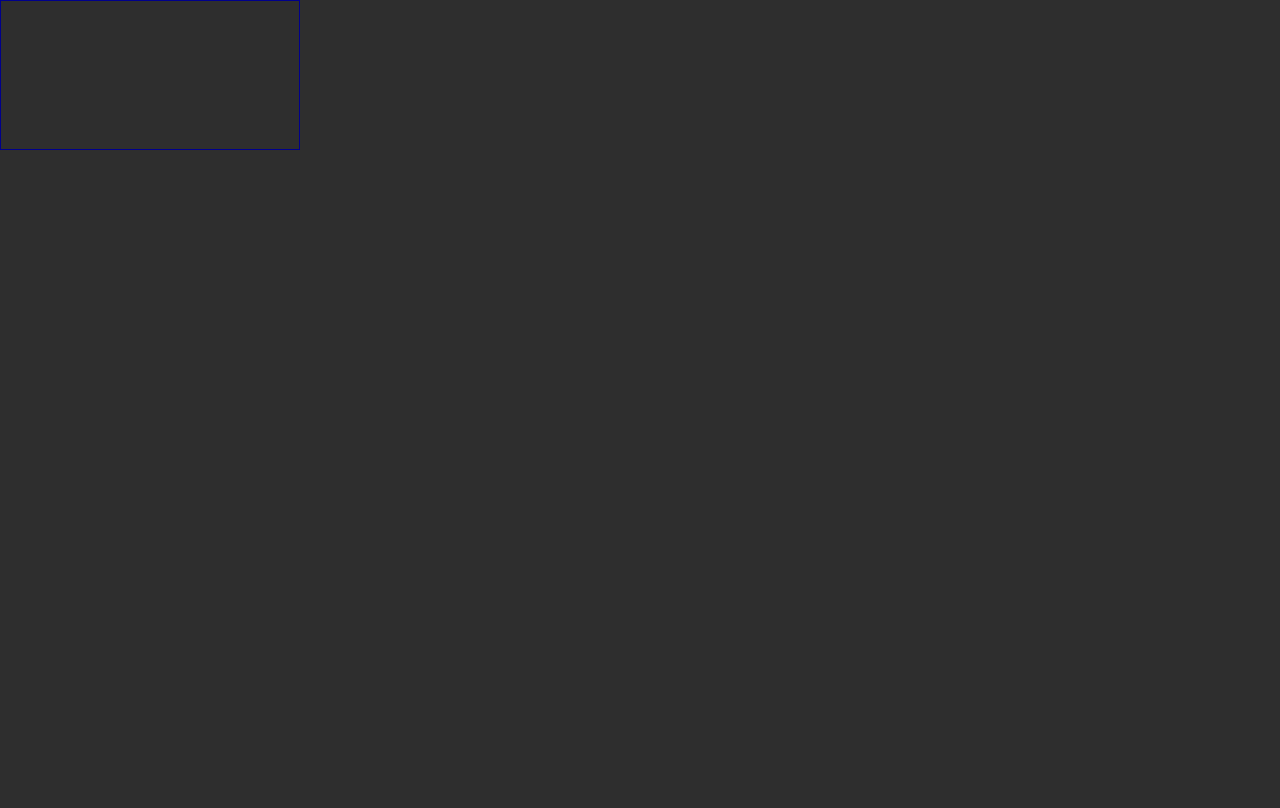
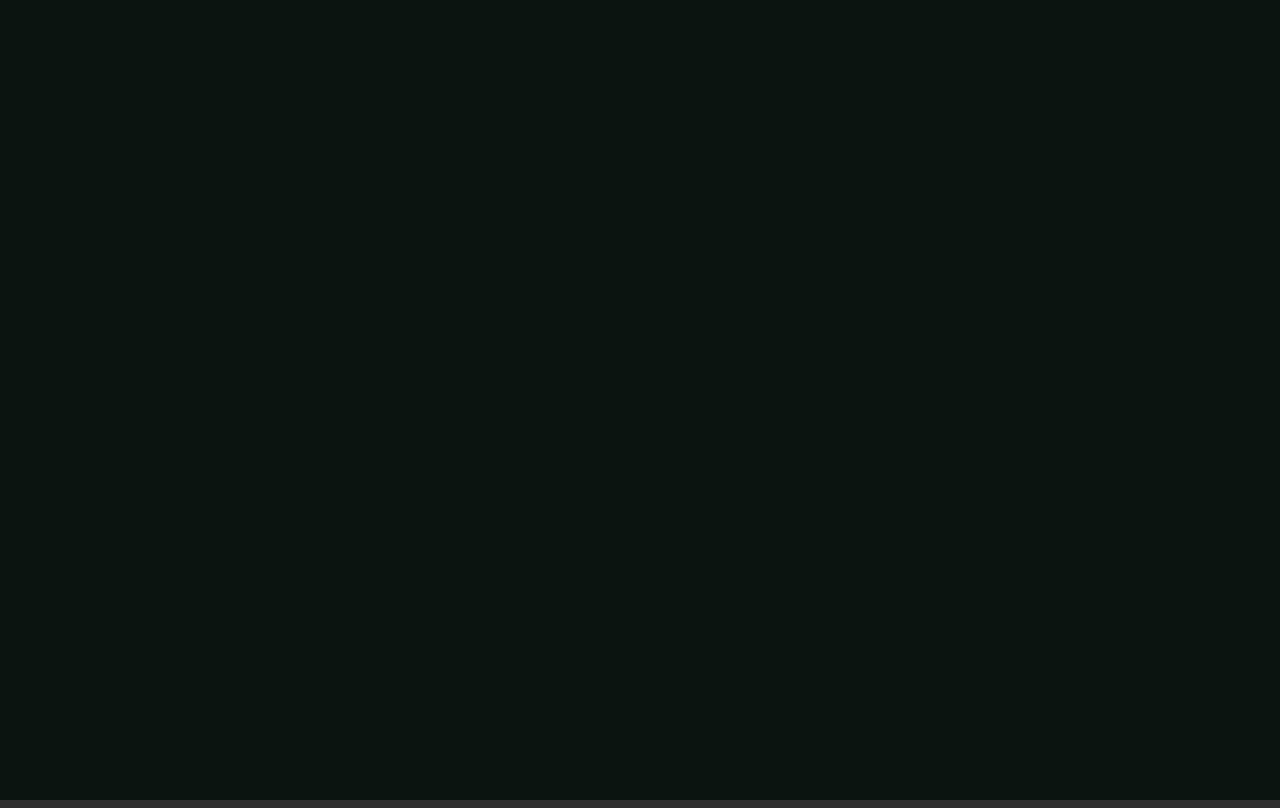
Before and after one commit to gleufeurg/PFGame, a plain HTML site: page index.html in a window 1280 px wide. Drawn offline with Linux system fonts and the light colour scheme.

Commit message:
try to create stars

```diff
--- a/index.html
+++ b/index.html
@@ -12,33 +12,73 @@
             overflow: hidden; /*enlève les barres de défilement*/
             background-color: #2e2e2e;
             color: white;
-            outline-color: gold;
+            outline: 1px, solid gold;
             font-family: "Rubik", sans-serif; /*"Rubik" possible car certains noms contiennent des espaces, ici pas nécessaire mais juste au cas où*/
             text-align: center;
             font-size: 30px;
         }
 
         #game {
-            display: block;
-            outline: 1px solid darkblue;
-            outline-offset: -1px;
+            /*outline: 1px solid antiquewhite;
+            outline-offset: -1px;*/
+        }
+
+        h1 {
+            color: white;
+            outline: 10px, solid gold;
+            font-family: "Rubik", sans-serif; /*"Rubik" possible car certains noms contiennent des espaces, ici pas nécessaire mais juste au cas où*/
+            text-align: center;
         }
     </style>
     <script>
 
-    </script>
+</script>
 </head>
 <body>
     <canvas id="game"></canvas>
     <script>
+        /////////////
+        ////CANVAS///
+        /////////////
         const canvas = document.getElementById("game"); /*the game canvas that we will draw on*/
-        const ctx = canvas.getContext("2d"); /*context of the game canvas, in this one, we want a 2d game*/
+        const ctx = canvas.getContext("2d"); /*le pinceau du jeu, il permet de "dessiner"/de faire les visuels du jeu*/
+
+        canvas.width = window.innerWidth;
+        canvas.height = window.innerHeight;
 
         ctx.fillStyle = "#0b1410";
-        ctx.fillRec;
+        ctx.fillRect(0, 0, canvas.width, canvas.height);
 
-        ctx.width = window.innerWidth;
-        ctx.height = window.innerHeight;
+
+        /////////////
+        ////STARS////
+        /////////////
+        const star = { x: 800, y: 45, size: 3 }; /*Background's stars infos*/
+        const starNum = 200; /*Number of stars displayed on the background*/
+        const stars = []; /*stars array*/
+
+        function createStars() {
+            for (const star of stars) {
+                star.push;
+                ctx.fillStyle = "white";
+                ctx.fillRect(Math.random(0, star.x), Math.random(0, star.y), star.size, star.size);
+            }
+        }
+
+        /////////////////////
+        ////START & UPDATE///
+        /////////////////////
+        gameStart();
+        gameUpdate();
+
+        function gameStart() {
+            createStars();
+        }
+
+        function gameUpdate() {
+
+        }
+
     </script>
 </body>
 </html>
```
